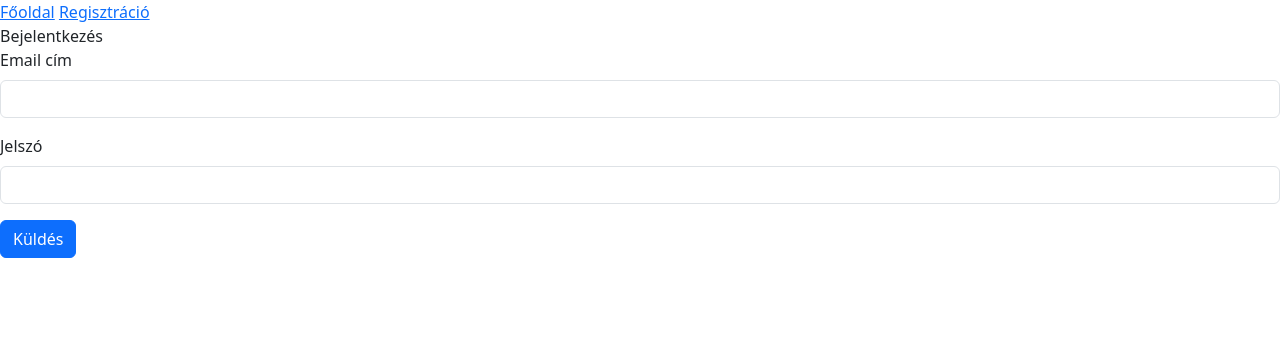
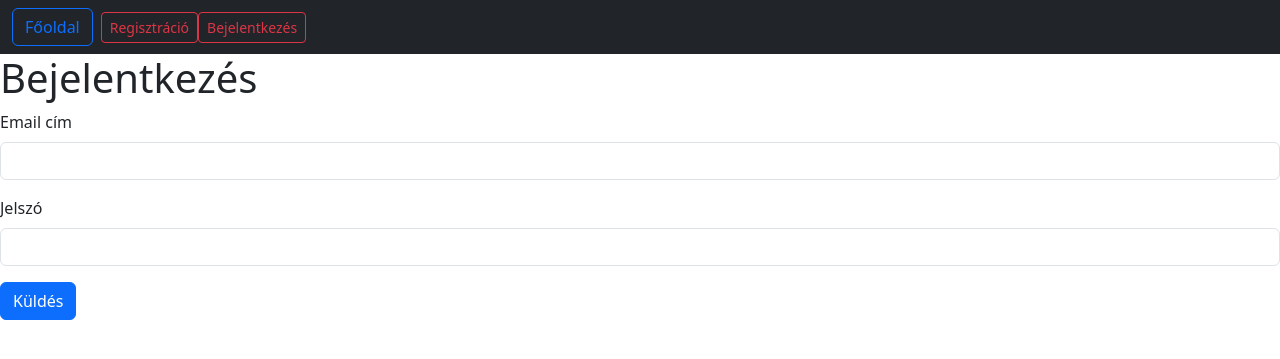
Before and after one commit to bombasztikus/Vizsgaremek, a Flask app: page /log in a window 1280 px wide. Shown: the top 359 px of the page. Run offline with Flask 3, Linux system fonts and the light colour scheme.

Commit message:
Navifációs sáv létrehozása

```diff
--- a/src/templates/index.html
+++ b/src/templates/index.html
@@ -5,7 +5,4 @@
 {% block page %}
 <header>étlap</header>
 
-<a href="{{ url_for('routes.reg') }}">aaaa</a>
-<a href="{{ url_for('routes.log') }}">log</a>
-
  {% endblock %}
--- a/src/templates/log.html
+++ b/src/templates/log.html
@@ -4,10 +4,8 @@
 
 {% block page %}
 
-<a href="{{ url_for('routes.index') }}">Főoldal</a>
-<a href="{{ url_for('routes.reg') }}">Regisztráció</a>
 
-<header> Bejelentkezés</header>
+<h1> Bejelentkezés</h1>
 <form method="post" action="{{ url_for('routes.log') }}">
     <div class="mb-3">
       <label for="email" class="form-label">Email cím</label>
--- a/src/templates/misc/base.html
+++ b/src/templates/misc/base.html
@@ -8,6 +8,7 @@
     <link rel="stylesheet" href="{{ url_for('static', filename='style.css') }}">
 </head>
 <body>
+    {% include "misc/nav.html" %}
     {% with messages = get_flashed_messages() %}
     {% if messages %}
     <ul class=flashes>
--- /dev/null
+++ b/src/templates/misc/nav.html
@@ -0,0 +1,8 @@
+<nav class="navbar navbar-dark bg-dark">
+    <form class="container-fluid justify-content-start">
+      <a href="{{ url_for('routes.index') }}" class="btn btn-outline-primary me-2">Főoldal</a>
+      <a href="{{ url_for('routes.reg') }}" class="btn btn-sm btn-outline-danger">Regisztráció</a>
+      <a href="{{ url_for('routes.log') }}" class="btn btn-sm btn-outline-danger">Bejelentkezés</a>
+    </form>
+
+  </nav>
```
